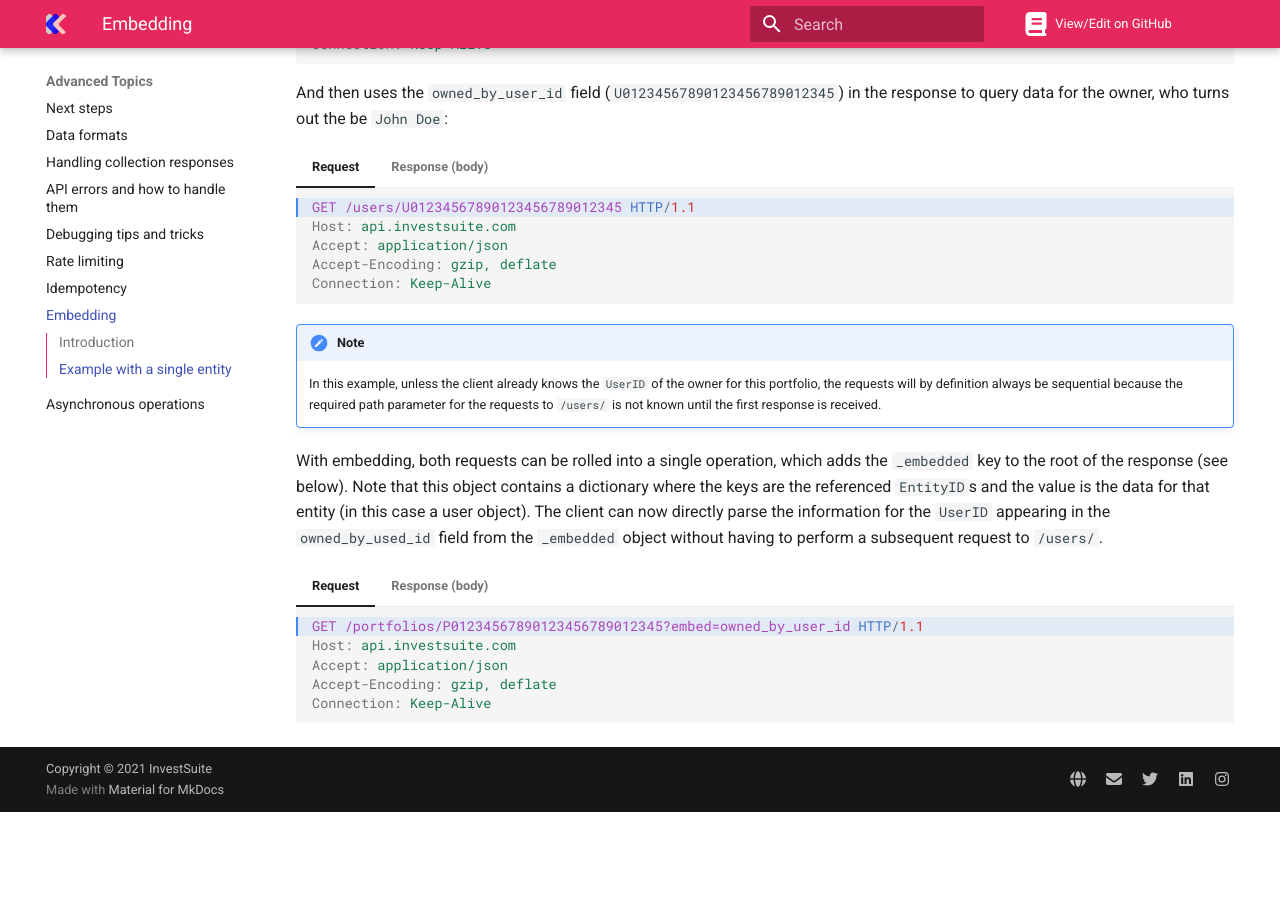
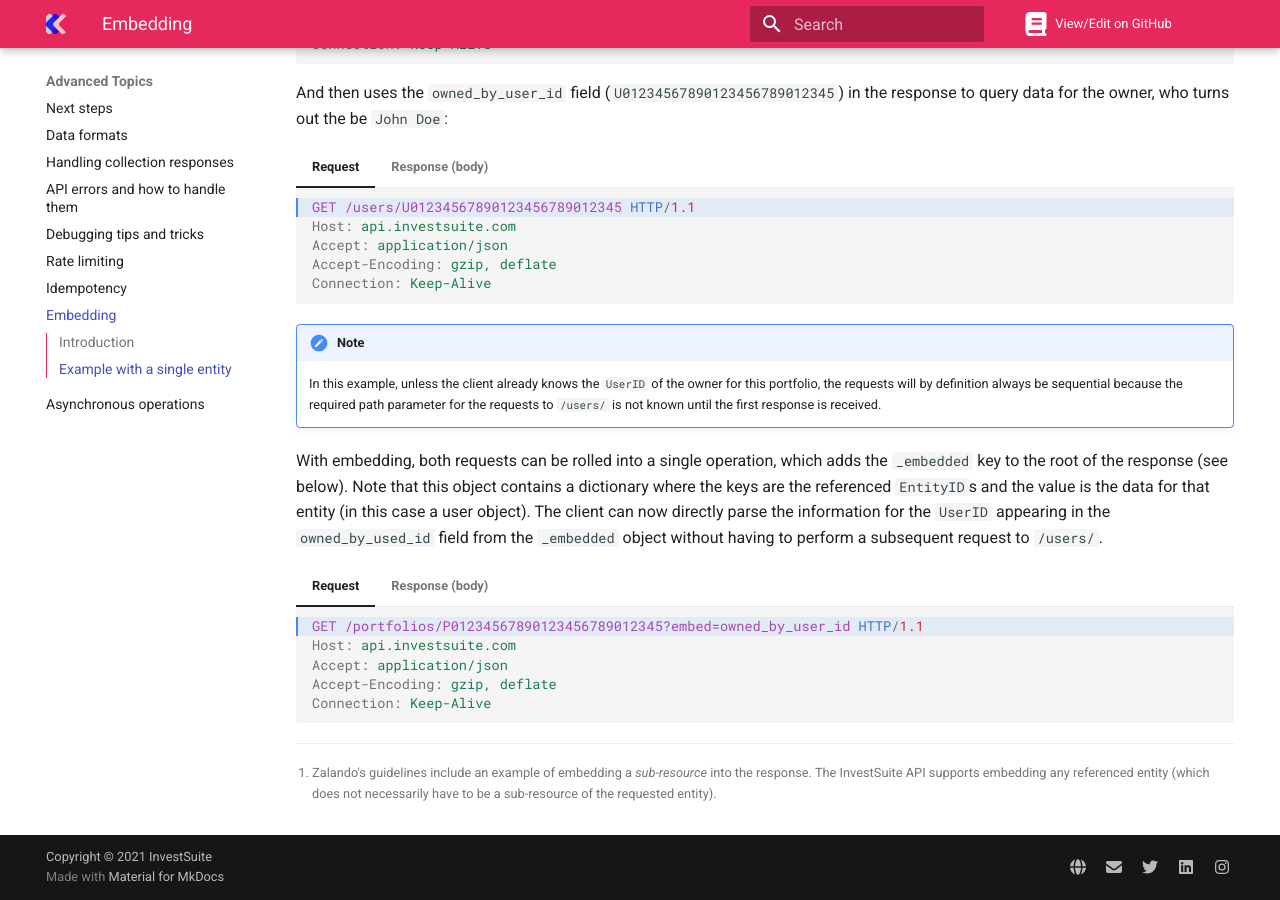
Before and after one commit to investsuite/investsuite-api-docs, an MkDocs documentation site: the page built from docs/advanced_topics/embedding.md, in a window 1280 px wide and 900 px high, scrolled down 1070 px. Built offline with MkDocs 1.6.1 and Material for MkDocs 9.7.7, drawn with Linux system fonts in a browser that asks for light colours; comment, search, counter and statistics services are not loaded; before the commit the page ends 1882 px from its top, so only the background shows below that; some of the changed text lies outside the part shown.

```diff
--- a/docs/advanced_topics/embedding.md
+++ b/docs/advanced_topics/embedding.md
@@ -5,7 +5,9 @@
 
 ## Introduction
 
-The InvestSuite API supports optional embedding of entities by `EntityID`, a feature which is loosely based on [Zalando's RESTful API Performance Guideline #158](https://opensource.zalando.com/restful-api-guidelines/#158). Embedding enables API clients to merge referenced entities directly into a single response, which reduces the amount of (sequential) round trips required to fetch data from InvestSuite's backend. This feature is particularly convenient in use cases where data from multiple entities is joined together, a common operation when preparing data for reporting purposes or in specific front end views.
+The InvestSuite API supports optional embedding of entities by `EntityID`, a feature which is based[^1] on [Zalando's RESTful API Performance Guideline #158](https://opensource.zalando.com/restful-api-guidelines/#158). Embedding enables API clients to merge referenced entities directly into a single response, which reduces the amount of (sequential) round trips required to fetch data from InvestSuite's backend. This feature is particularly convenient in use cases where data from multiple entities is joined together, a common operation when preparing data for reporting purposes or in specific front end views.
+
+[^1]: Zalando's guidelines include an example of embedding a _sub-resource_ into the response. The InvestSuite API supports embedding any referenced entity (which does not necessarily have to be a sub-resource of the requested entity).
 
 In order to embed certain field(s), the `?embed=` query string parameter needs to be provided in `GET` requests. This parameter can be set to one or more field names that are available in the response object (and are references to other entities). The response will be extended with an `_embedded` key at the root level, which contains a full rendition of the referenced entities. This provides a useful level of flexibility in API responses, allowing clients to directly retrieve related data with a single request.
 
--- a/mkdocs.yml
+++ b/mkdocs.yml
@@ -67,6 +67,7 @@ markdown_extensions:
   - pymdownx.superfences
   - codehilite:
       guess_lang: false
+  - footnotes
 
 plugins:
   - search:
```
